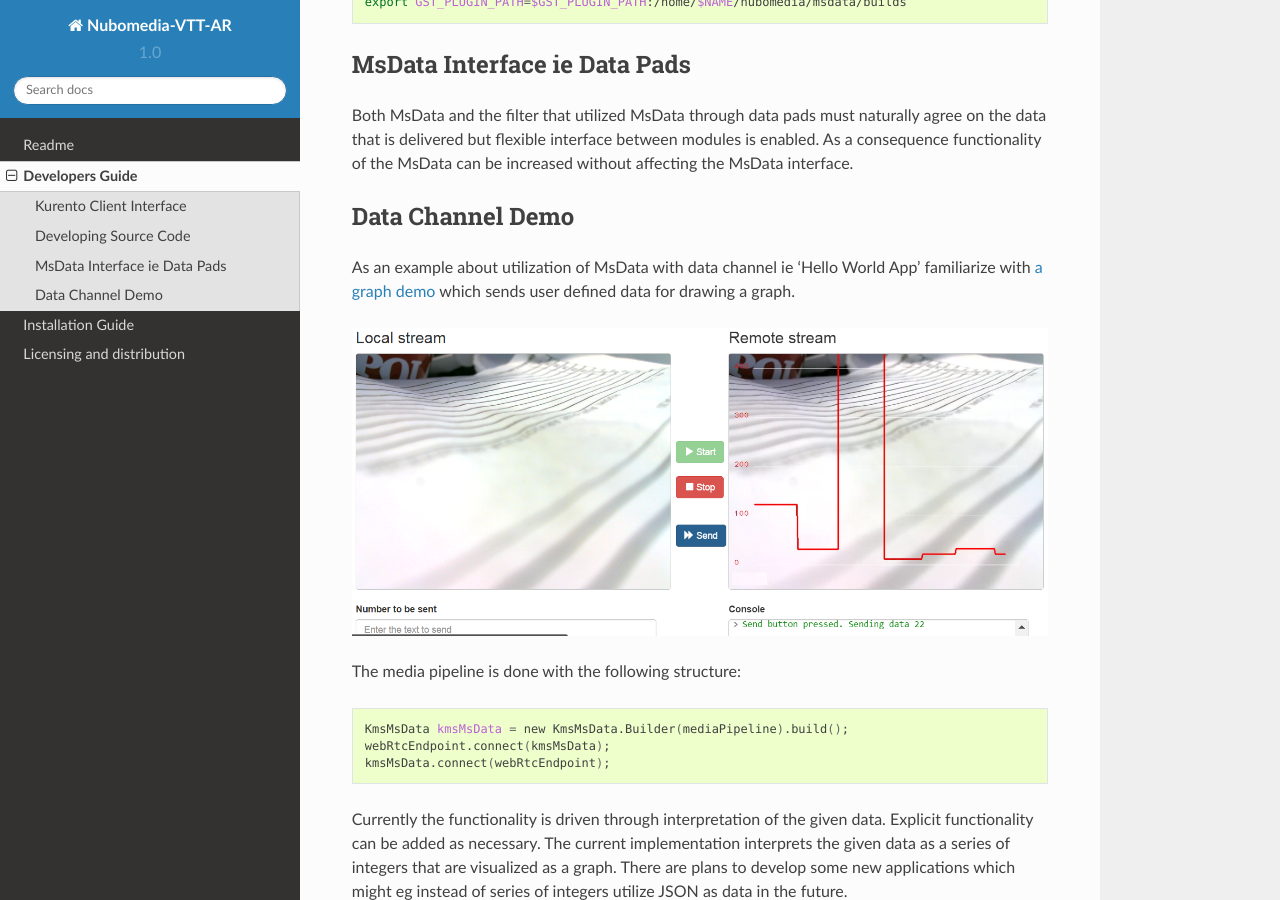
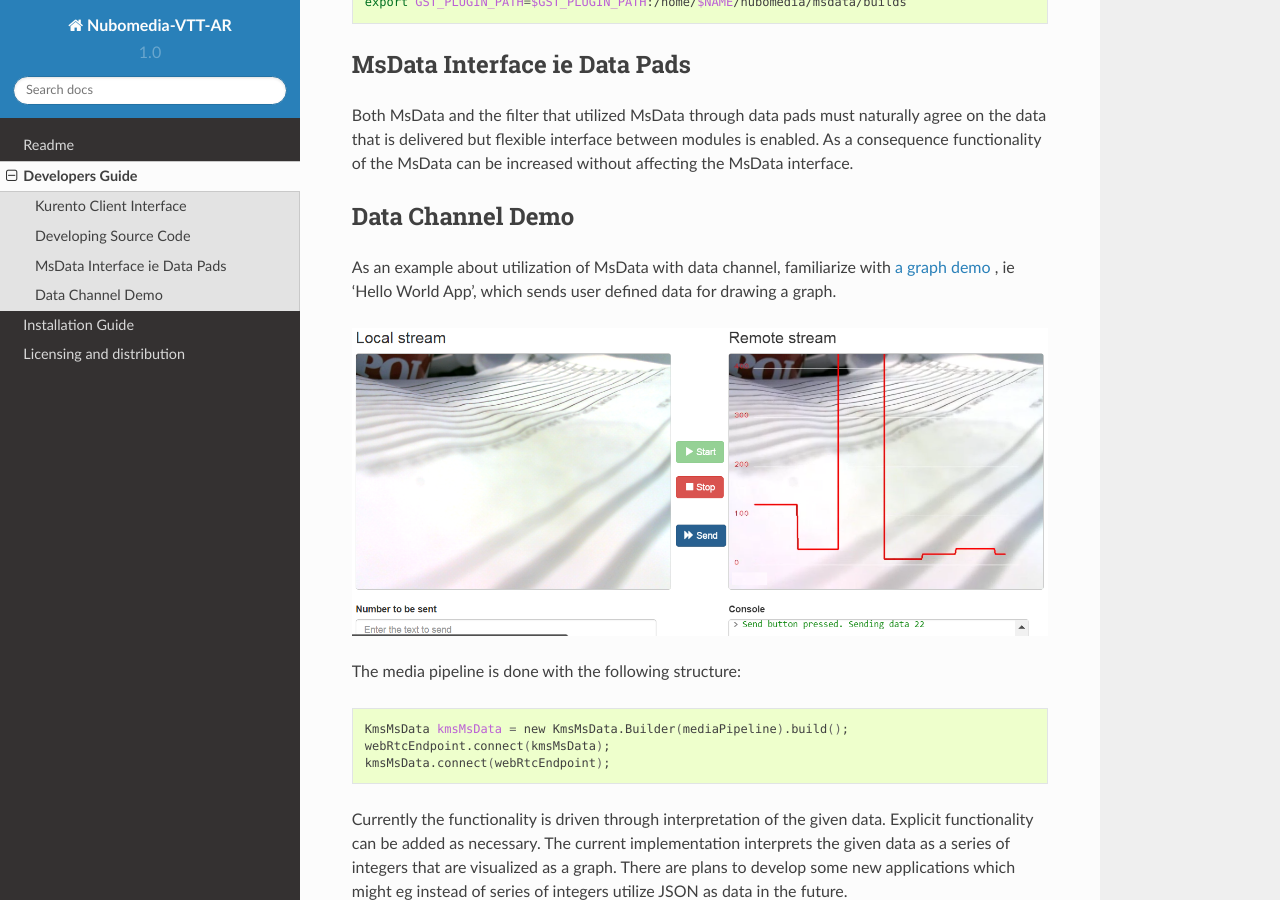
Before and after one commit to nubomedia-vtt/Doc-Nubomedia-MultisensoryDataModule, a Sphinx documentation site: the page built from docs/source/DevelopersGuide.rst, in a window 1280 px wide and 900 px high, scrolled down 1100 px. Built offline with Sphinx 7.4.7 and the Read the Docs theme 2.0.0, drawn with Linux system fonts in a browser that asks for light colours; pages that are not in the unit, such as notebooks, are missing from menus.

```diff
--- a/docs/source/DevelopersGuide.rst
+++ b/docs/source/DevelopersGuide.rst
@@ -63,7 +63,7 @@ Both MsData and the filter that utilized MsData through data pads must naturally
 Data Channel Demo
 ===========================
 
-As an example about utilization of MsData with data channel ie 'Hello World App' familiarize with `a graph demo <https://github.com/nubomedia-vtt/msdatademopaasgraph.git>`__ which sends user defined data for drawing a graph.
+As an example about utilization of MsData with data channel, familiarize with `a graph demo <https://github.com/nubomedia-vtt/msdatademopaasgraph.git>`__ , ie 'Hello World App', which sends user defined data for drawing a graph.
 
 .. image:: msdatademo.png
 
```
Also changed, not shown: 2 other files.
